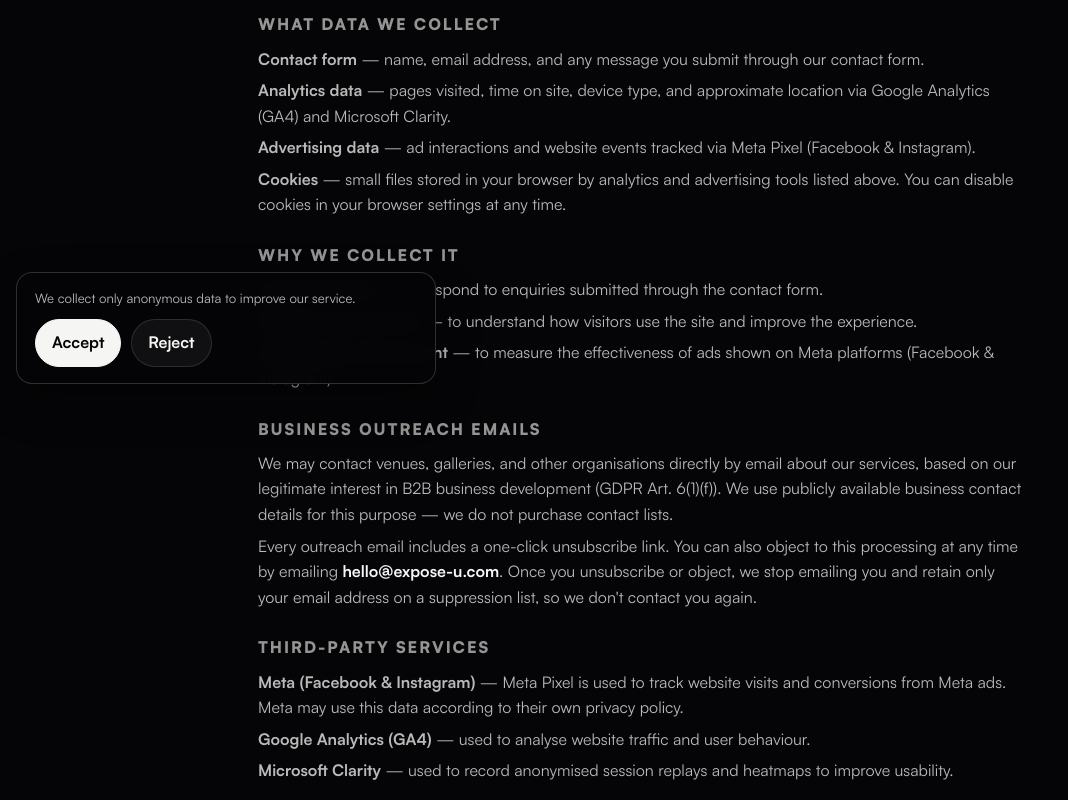
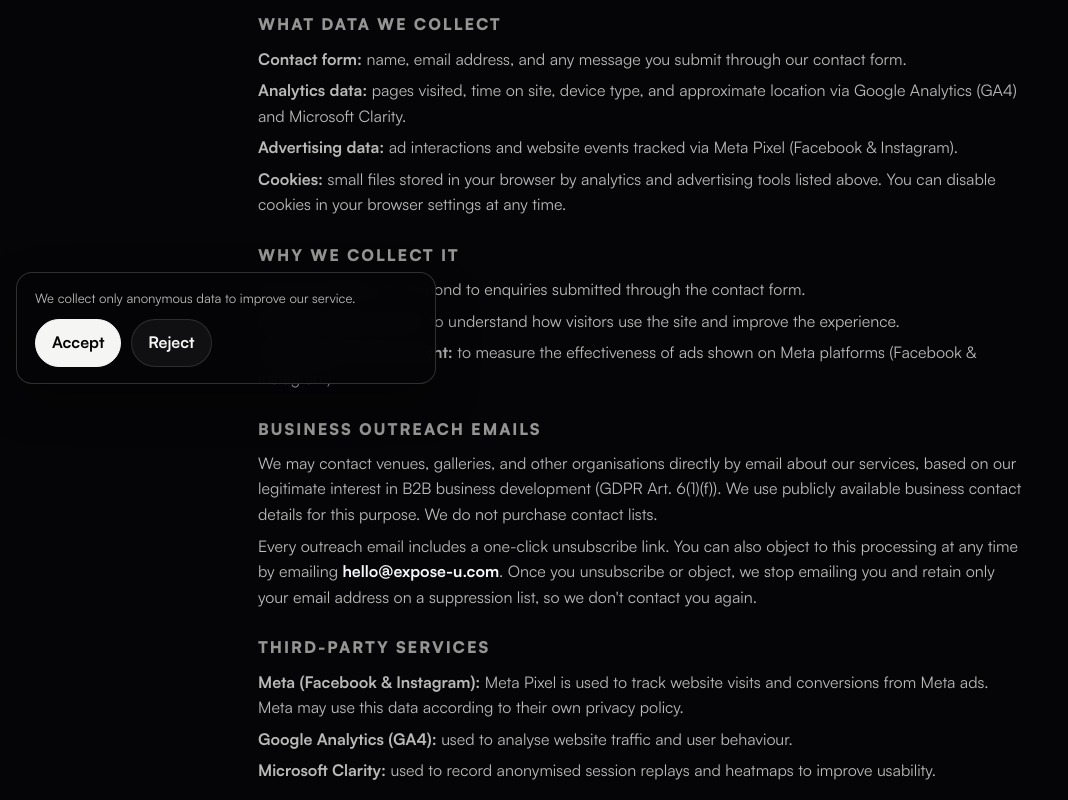
Before and after one commit to noobsaibot666/exposeu-nas, a React (Vite) app: page /privacy in a window 1280 px wide. Shown: the part 400-1200 px from the top of the page, without its empty margins (0-1068 px from the left). Built offline with nearby package versions, Linux system fonts and the light colour scheme; no server answers.

Commit message:
content: remove remaining dashes across TSX pages and align services reach line

```diff
--- a/src/locales/de/services.json
+++ b/src/locales/de/services.json
@@ -39,7 +39,7 @@
     "pricingFor": "Klare Preise für {{service}}.",
     "readyToCollaborate": "Bereit für die Zusammenarbeit?",
     "requestAvailability": "Verfügbarkeit anfragen",
-    "responseTime": "Based in Berlin. Antwort innerhalb von 24 Stunden."
+    "responseTime": "Mit Sitz in Berlin, tätig in ganz Deutschland. Antwort innerhalb von 24 Stunden."
   },
   "pages": {
     "concerts-events": {
--- a/src/locales/en/services.json
+++ b/src/locales/en/services.json
@@ -39,7 +39,7 @@
     "pricingFor": "Clear {{service}} pricing.",
     "readyToCollaborate": "Ready to collaborate?",
     "requestAvailability": "Request availability",
-    "responseTime": "Berlin-based. Response within 24 hours."
+    "responseTime": "Based in Berlin, working across Germany. Response within 24 hours."
   },
   "pages": {
     "concerts-events": {
--- a/src/pages/Privacy.tsx
+++ b/src/pages/Privacy.tsx
@@ -57,29 +57,29 @@ function Privacy() {
 
           <div className="impressum__block">
             <h2>Who we are</h2>
-            <p>expose.u GbR — photography and video documentation studio based in Berlin, Germany.</p>
+            <p>expose.u GbR: photography and video documentation studio based in Berlin, Germany.</p>
             <p>Contact: <a href="mailto:hello@expose-u.com">hello@expose-u.com</a></p>
           </div>
 
           <div className="impressum__block">
             <h2>What data we collect</h2>
-            <p><strong>Contact form</strong> — name, email address, and any message you submit through our contact form.</p>
-            <p><strong>Analytics data</strong> — pages visited, time on site, device type, and approximate location via Google Analytics (GA4) and Microsoft Clarity.</p>
-            <p><strong>Advertising data</strong> — ad interactions and website events tracked via Meta Pixel (Facebook & Instagram).</p>
-            <p><strong>Cookies</strong> — small files stored in your browser by analytics and advertising tools listed above. You can disable cookies in your browser settings at any time.</p>
+            <p><strong>Contact form:</strong> name, email address, and any message you submit through our contact form.</p>
+            <p><strong>Analytics data:</strong> pages visited, time on site, device type, and approximate location via Google Analytics (GA4) and Microsoft Clarity.</p>
+            <p><strong>Advertising data:</strong> ad interactions and website events tracked via Meta Pixel (Facebook & Instagram).</p>
+            <p><strong>Cookies:</strong> small files stored in your browser by analytics and advertising tools listed above. You can disable cookies in your browser settings at any time.</p>
           </div>
 
           <div className="impressum__block">
             <h2>Why we collect it</h2>
-            <p><strong>Communication</strong> — to respond to enquiries submitted through the contact form.</p>
-            <p><strong>Website improvement</strong> — to understand how visitors use the site and improve the experience.</p>
-            <p><strong>Advertising measurement</strong> — to measure the effectiveness of ads shown on Meta platforms (Facebook & Instagram).</p>
+            <p><strong>Communication:</strong> to respond to enquiries submitted through the contact form.</p>
+            <p><strong>Website improvement:</strong> to understand how visitors use the site and improve the experience.</p>
+            <p><strong>Advertising measurement:</strong> to measure the effectiveness of ads shown on Meta platforms (Facebook & Instagram).</p>
           </div>
 
           <div className="impressum__block">
             <h2>Business outreach emails</h2>
             <p>
-              We may contact venues, galleries, and other organisations directly by email about our services, based on our legitimate interest in B2B business development (GDPR Art. 6(1)(f)). We use publicly available business contact details for this purpose — we do not purchase contact lists.
+              We may contact venues, galleries, and other organisations directly by email about our services, based on our legitimate interest in B2B business development (GDPR Art. 6(1)(f)). We use publicly available business contact details for this purpose. We do not purchase contact lists.
             </p>
             <p>
               Every outreach email includes a one-click unsubscribe link. You can also object to this processing at any time by emailing <a href="mailto:hello@expose-u.com">hello@expose-u.com</a>. Once you unsubscribe or object, we stop emailing you and retain only your email address on a suppression list, so we don't contact you again.
@@ -88,9 +88,9 @@ function Privacy() {
 
           <div className="impressum__block">
             <h2>Third-party services</h2>
-            <p><strong>Meta (Facebook & Instagram)</strong> — Meta Pixel is used to track website visits and conversions from Meta ads. Meta may use this data according to their own privacy policy.</p>
-            <p><strong>Google Analytics (GA4)</strong> — used to analyse website traffic and user behaviour.</p>
-            <p><strong>Microsoft Clarity</strong> — used to record anonymised session replays and heatmaps to improve usability.</p>
+            <p><strong>Meta (Facebook & Instagram):</strong> Meta Pixel is used to track website visits and conversions from Meta ads. Meta may use this data according to their own privacy policy.</p>
+            <p><strong>Google Analytics (GA4):</strong> used to analyse website traffic and user behaviour.</p>
+            <p><strong>Microsoft Clarity:</strong> used to record anonymised session replays and heatmaps to improve usability.</p>
           </div>
 
           <div className="impressum__block">
--- a/src/pages/ProjectDetail.tsx
+++ b/src/pages/ProjectDetail.tsx
@@ -64,7 +64,7 @@ function ProjectFilm({ embedUrl, videoSrc, cover, title }: { embedUrl?: string;
             <>
               <video
                 src={videoSrc}
-                title={`${title} — ${t('portfolio.detail.film')}`}
+                title={`${title}: ${t('portfolio.detail.film')}`}
                 controls
                 autoPlay
                 playsInline
@@ -77,7 +77,7 @@ function ProjectFilm({ embedUrl, videoSrc, cover, title }: { embedUrl?: string;
             </>
           ) : (
             <>
-              <iframe ref={frameRef} src={src} title={`${title} — ${t('portfolio.detail.film')}`} allow="autoplay; picture-in-picture" allowFullScreen loading="eager" onLoad={announceReady} />
+              <iframe ref={frameRef} src={src} title={`${title}: ${t('portfolio.detail.film')}`} allow="autoplay; picture-in-picture" allowFullScreen loading="eager" onLoad={announceReady} />
               {!ready && !slow && <span className="project-detail__film-loading" role="status">{t('portfolio.detail.loadingFilm')}</span>}
               {slow && !ready && <a className="project-detail__film-fallback" href={watchLink} target="_blank" rel="noopener noreferrer">{t('portfolio.modal.watchOn', { platform })} ↗</a>}
             </>
@@ -277,7 +277,7 @@ function ProjectDetailPage({ projectId }: { projectId: string }) {
   const previous = projects[(index - 1 + total) % total]
   const next = projects[(index + 1) % total]
   const story = project.story?.length ? project.story : [`${project.description} ${t('portfolio.detail.story')}`]
-  const alt = (n: number) => `${project.title} — ${t('portfolio.detail.image')} ${n}`
+  const alt = (n: number) => `${project.title}, ${t('portfolio.detail.image')} ${n}`
   let photoNumber = 1
 
   const renderImage = (still: Still, className = '') => {
@@ -320,7 +320,7 @@ function ProjectDetailPage({ projectId }: { projectId: string }) {
   return (
     <main className="home home--v2 project-detail" id="main">
       <SEOMeta
-        title={`${project.title} — ${project.tag}`}
+        title={`${project.title} | ${project.tag}`}
         description={project.description}
         canonical={`https://expose-u.com/projects/${slug}`}
         ogImage={project.thumb}
--- a/src/pages/Terms.tsx
+++ b/src/pages/Terms.tsx
@@ -72,7 +72,7 @@ function Terms() {
 
           <div className="impressum__block">
             <h2>Accuracy of information</h2>
-            <p>We make reasonable efforts to keep the information on this website accurate and up to date. However, content — including service descriptions, pricing, and availability — may change without notice. expose.u accepts no liability for decisions made based on information found on this website.</p>
+            <p>We make reasonable efforts to keep the information on this website accurate and up to date. However, content (including service descriptions, pricing, and availability) may change without notice. expose.u accepts no liability for decisions made based on information found on this website.</p>
           </div>
 
           <div className="impressum__block">
```
Also changed, not shown: src/pages/GalleryMuseumLanding.tsx (+18 -18 lines), src/pages/PhotoConsent.tsx (+4 -4 lines).
